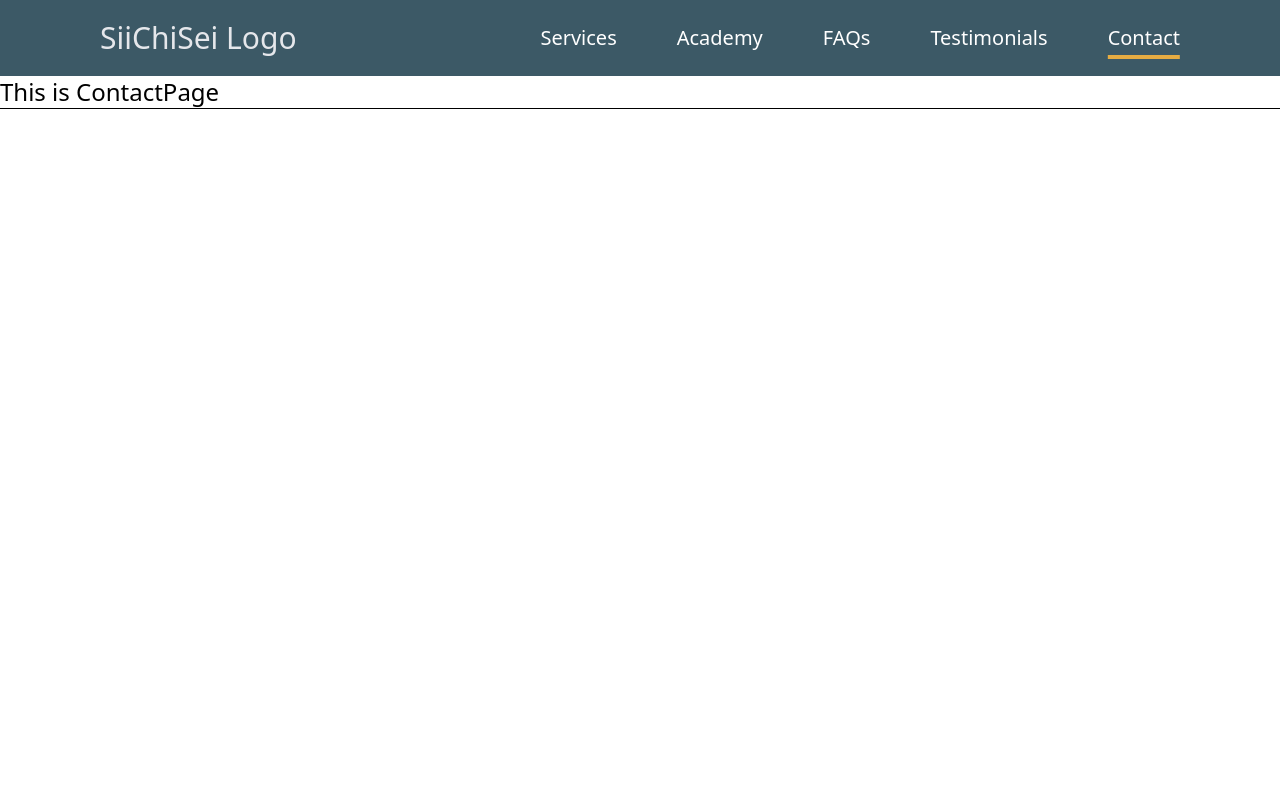
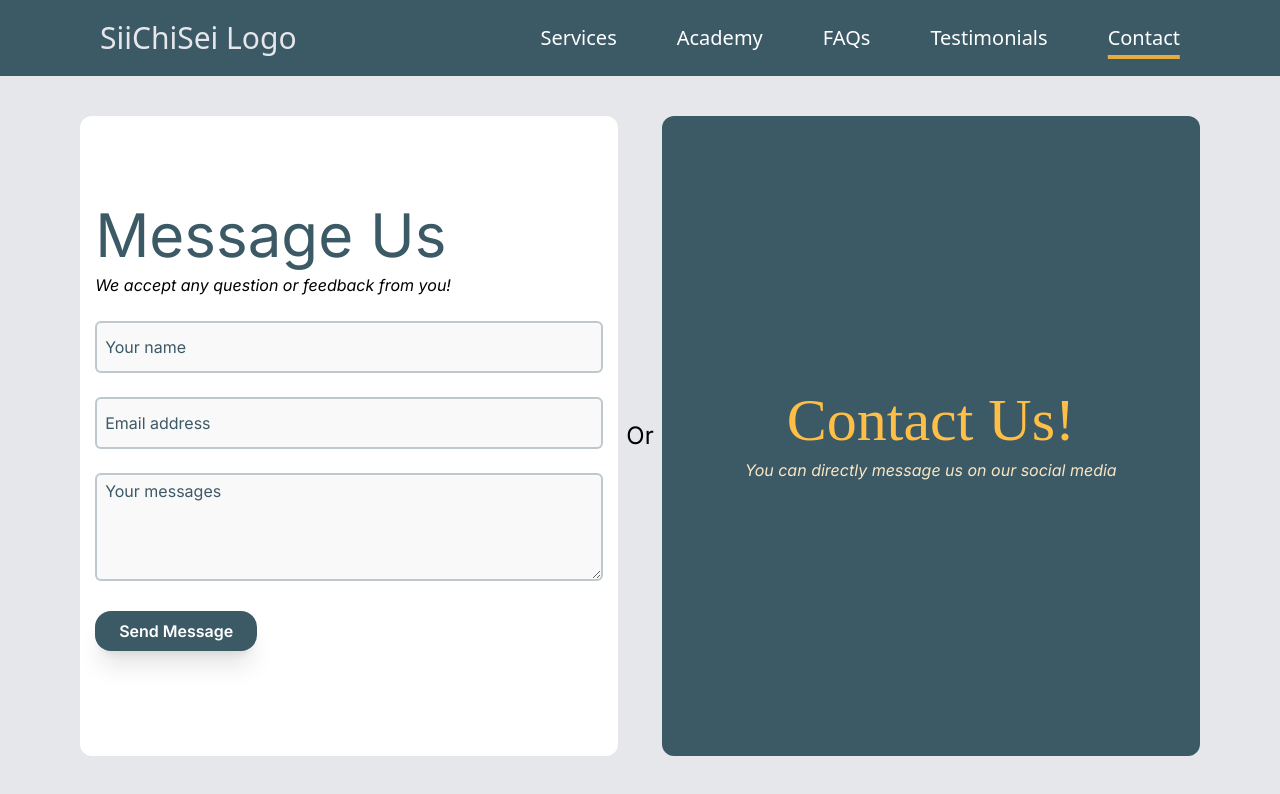
Before and after one commit to andi-ramadhan/siichisei-web, a React (Vite) app: page /contact in a window 1280 px wide. Shown: the top 794 px of the page. Built offline with nearby package versions, Linux system fonts and the light colour scheme; a web font is replaced by a local one.

Commit message:
Installing font-awesome for Contact Page needs

```diff
--- a/package.json
+++ b/package.json
@@ -10,6 +10,10 @@
     "preview": "vite preview"
   },
   "dependencies": {
+    "@fortawesome/free-brands-svg-icons": "^6.7.2",
+    "@fortawesome/free-regular-svg-icons": "^6.7.2",
+    "@fortawesome/free-solid-svg-icons": "^6.7.2",
+    "@fortawesome/react-fontawesome": "^0.2.2",
     "@tailwindcss/vite": "^4.1.4",
     "react": "^19.0.0",
     "react-dom": "^19.0.0",
--- a/src/pages/ContactPage.jsx
+++ b/src/pages/ContactPage.jsx
@@ -1,7 +1,79 @@
+import { useState } from "react";
+
 const ContactPage = () => {
+  const [isClicked, setIsClicked] = useState(false);
+
+  const handleClick = () => {
+    setIsClicked(true);
+    setTimeout(() => {
+      setIsClicked(false);
+    }, 50);
+  };
+
   return(
-    <main className="container shadow-2xs shadow-black">
-      <div className="text-2xl">This is ContactPage</div>
+    <main className="w-full h-full font-inter">
+      <div className="flex justify-center items-center px-20 pb-20 gap-2 fixed bg-gray-200 h-full w-full">
+        <div
+          id='first-container'
+          className="container h-[80dvh] bg-gray-100 gap-2 rounded-xl bg-white flex flex-col justify-center items-center"
+        >
+          <div className="flex flex-col gap-2">
+            <h2 className="text-6xl text-gray-blue">Message Us</h2>
+            <p className="italic">We accept any question or feedback from you!</p>
+            <form className="space-y-6 py-4">
+              <>
+                <input
+                  type="text"
+                  id="urName"
+                  placeholder="Your name"
+                  className="w-full px-2 py-3 rounded-md bg-gray-100/50 border-2 border-gray-blue/30 text-[#2a3e47] focus:outline-none focus:ring-2 focus:ring-word-blue"
+                />
+              </>
+              <>
+                <input
+                  type="email"
+                  id="email"
+                  placeholder="Email address"
+                  className="w-full px-2 py-3 rounded-md text-[#2a3e47] bg-gray-100/50 border-2 border-gray-blue/30 focus:outline-none focus:ring-2 focus:ring-word-blue"
+                />
+              </>
+              <div>
+                <textarea
+                  id="message"
+                  placeholder="Your messages"
+                  rows="4"
+                  className="w-full px-2 py-1 rounded-md text-[#2a3e47] bg-gray-100/50 border-2 border-gray-blue/30  focus:outline-none focus:ring-2 focus:ring-word-blue"
+                />
+              </div>
+              <button
+                type="submit"
+                className={`submit-btn cursor-pointer bg-gray-blue text-white font-semibold rounded-2xl shadow-xl px-6 py-2
+                  hover:bg-word-orange hover:text-gray-blue transition-all duration-200 ease-in-out
+                  ${isClicked ? 'scale-95' : ''}`}
+                onClick={handleClick}
+              >
+                Send Message
+              </button>
+            </form>
+          </div>
+
+        </div>
+
+        <p className="text-2xl">Or</p>
+
+
+        <div
+          id='second-container'
+          className="container h-[80dvh] bg-gray-100 gap-2 rounded-xl bg-gray-blue flex flex-col justify-center items-center"
+        >
+          <div className="flex flex-col justify-center items-center gap-2">
+            <h2 className="text-6xl text-word-orange font-playwrite">Contact Us!</h2>
+            <p className="italic text-word-white-orange">You can directly message us on our social media</p>
+          </div>
+
+        </div>
+
+      </div>
     </main>
   )
 }
--- a/src/styles/index.css
+++ b/src/styles/index.css
@@ -226,6 +226,14 @@
       background-color: black;
     }
   }
+
+  ::placeholder {
+    color: var(--color-gray-blue);
+  }
+
+  ::-ms-input-placeholder {
+    color: var(--color-gray-blue);
+  }
 }
 
 @keyframes scroll-infinite {
```
Also changed, not shown: 1 other file (tests, documents, lock files or other folders).
